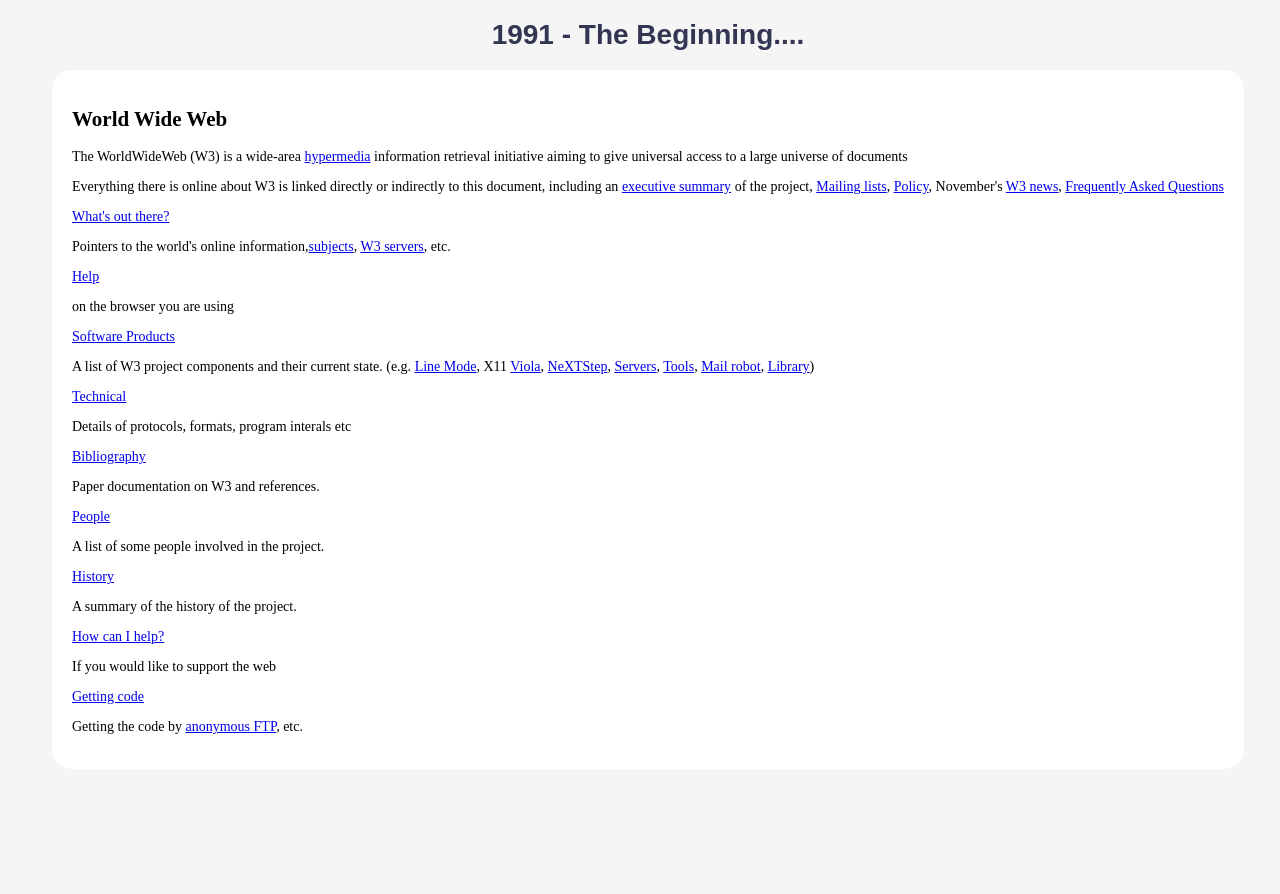
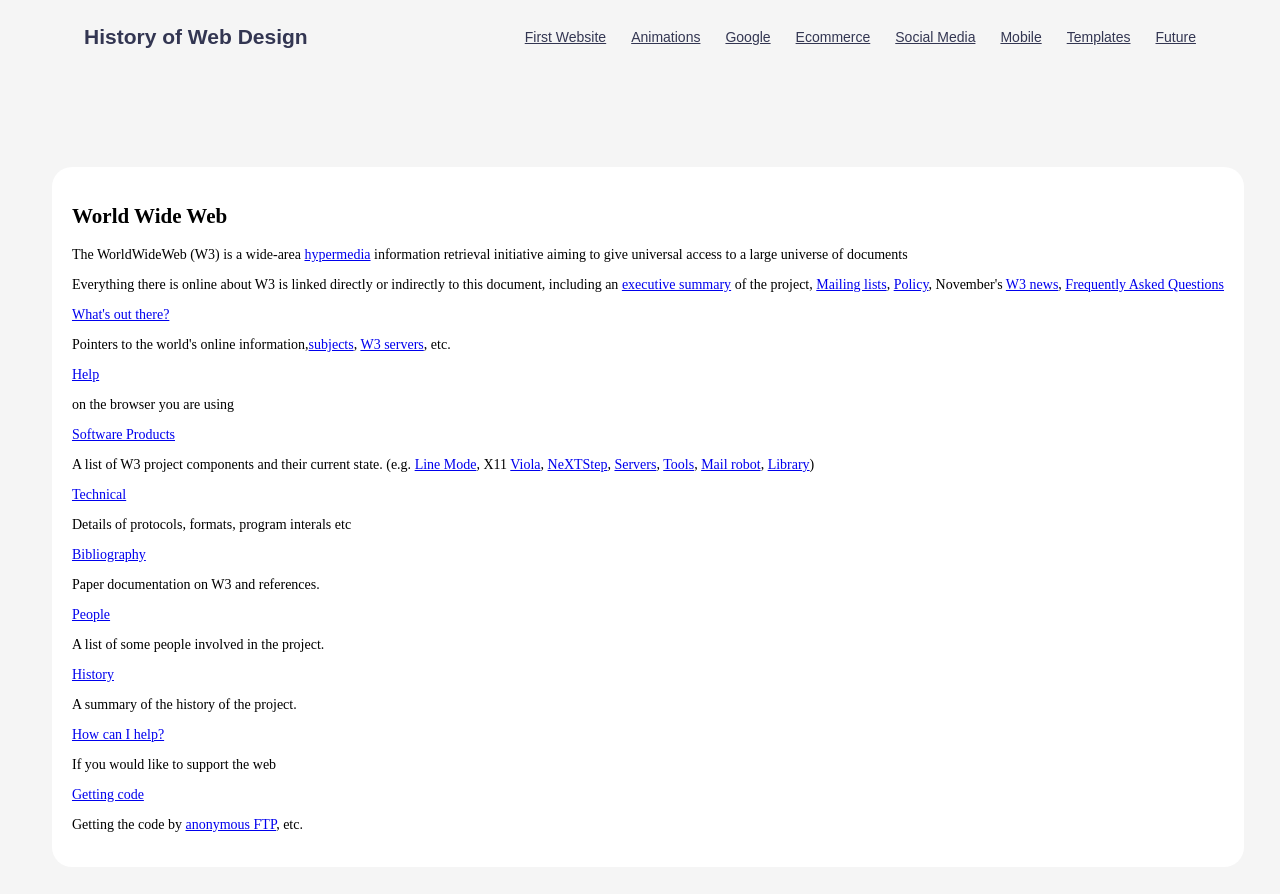
Before and after one commit to Tjohnzon25/302-Final, a PHP site: page / in a window 1280 px wide. Shown: the top 894 px of the page. Run offline with PHP 8.4, Linux system fonts and the light colour scheme.

Commit message:
Final stuff

```diff
--- a/index.html
+++ b/index.html
@@ -9,8 +9,26 @@
 
     <body>
 
-        <div class="section-topic">
-            <h1 id="beg-title">1991 - The Beginning....</h1>
+        <nav>
+            <div class="left-nav">
+                <h1>History of Web Design</h1>
+            </div>
+
+            <div class="right-nav">
+                <ul>
+                    <li><a href="#first-website">First Website</a></li>
+                    <li><a href="#animations">Animations</a></li>
+                    <li><a href="#google">Google</a></li>
+                    <li><a href="ecommerce">Ecommerce</a></li>
+                    <li><a href="#social-media">Social Media</a></li>
+                    <li><a href="#mobile">Mobile</a></li>
+                    <li><a href="#templates">Templates</a></li>
+                    <li><a href="#future">Future</a></li>
+                </ul>
+            </div>
+        </nav>
+
+        <div class="section-topic" id="first-website">
             <section class="left-to-right">
                 <div class="coding-section bg-white">
                     <div>
@@ -49,17 +67,16 @@
             </section>
         </div>
 
-        <div class="section-topic">
-            <h1 class="section-title">Animation Use</h1>
+        <div id="animations">
             <section class="right-to-left">
 
-                <div class="bg-white" style="padding: 20px; border-radius: 20px">
-                    <div class="coding-section left-to-right">
+                <div style="border-radius: 20px">
+                    <div class="coding-section left-to-right-animations">
                         <img src="https://dailydot.s3.amazonaws.com/uploaded/images/original/2012/4/26/oliana_gif.gif" />
                         <img src="https://thefanatic.net/wp-content/uploads/2021/05/01-06-17Avion.gif" id="plane-gif"/>
                     </div>
 
-                    <div class="animations" style="margin-top: 20px">
+                    <div class="animations">
                         <div class="loader-3">
                             <div class="circle"></div>
                             <div class="circle"></div>
@@ -82,12 +99,7 @@
         </div>
 
         <div class="section-topic">
-            <h1 class="section-title">Google</h1>
             <section class="" id="google">
-                <div class="coding-section bg-white">
-                    <img src="imgs/google.png" />
-                </div>
-
                 <div class="text-section">
                     <div style="display: flex; flex-direction: row-reverse; justify-content: center; align-items: center">
                         <img src="https://www.smamarketing.net/hs-fs/hubfs/image_aae1ff6c9a3011e593250a85cd29cb07.png?width=480&name=image_aae1ff6c9a3011e593250a85cd29cb07.png" class="bg-white" style="padding: 20px; border-radius: 20px;"/>
@@ -102,8 +114,7 @@
             </section>
         </div>
 
-        <div class="section-topic">
-            <h1 class="section-title">The Online Economy</h1>
+        <div class="section-topic" id="ecommerce">
             <section class="right-to-left">
                 <div class="coding-section">
                     <img src="https://www.smamarketing.net/hs-fs/hubfs/image_c5e9e8209aa211e5a99a0a69a37bc93a.png?width=480&name=image_c5e9e8209aa211e5a99a0a69a37bc93a.png" />
@@ -120,8 +131,7 @@
             </section>
         </div>
 
-        <div class="section-topic">
-            <h1 class="section-title">Social Media</h1>
+        <div class="section-topic" id="social-media">
             <section class="left-to-right" id="social-media">
                 <div class="coding-section">
                     <img src="https://crackmagazine.net/wp-content/uploads/2019/03/MySpace-755x402.png" />
@@ -138,8 +148,7 @@
             </section>
         </div>
 
-        <div class="section-topic">
-            <h1 class="section-title">Mobile</h1>
+        <div class="section-topic" id="mobile">
             <section class="right-to-left">
                 <div class="coding-section">
                     <img src="https://quintagroup.com/services/web-design/responsive-website-design.png" id="smaller-img"/>
@@ -156,10 +165,17 @@
             </section>
         </div>
 
-        <div class="section-topic">
-            <h1 class="section-title">Website Builders</h1>
+        <div class="section-topic" id="templates">
             <section class="left-to-right">
-                    <img src="https://olittblog.b-cdn.net/wp-content/uploads/2021/10/Wix-1024x498.png"/>
+
+                <div style="display:flex; flex-direction: column; align-items: center">
+                    <div>
+                        <img src="https://images.g2crowd.com/uploads/product/image/social_landscape/social_landscape_8dfd1a922e19ef6ffc78a2bbe094855c/shopify.png" style="object-fit: contain; width: 300px"/>
+                        <img src="https://www.inmotionhosting.com/support/wp-content/uploads/2019/06/WordPress-logotype-alternative.png" style="object-fit: contain; width: 300px"/>
+                    </div>
+
+                    <img src="https://upload.wikimedia.org/wikipedia/en/thumb/7/76/Wix.com_website_logo.svg/2560px-Wix.com_website_logo.svg.png" style="object-fit: contain; width: 300px"/>
+                </div>
 
                 <div class="text-section">
                     <div>
@@ -172,17 +188,27 @@
             </section>
         </div>
 
-        <div class="section-topic">
-            <h1 class="section-title">Future of Web Design</h1>
+        <div class="section-topic" id="future">
             <section class="right-to-left">
                     <img src="https://openai.com/content/images/2021/01/2x-no-mark-1.jpg" style="object-fit: contain; height: 400px"/>
 
                 <div class="text-section">
                     <div>
-                        <h1>DALL-E</h1>
-                        <p>During the pandemic, many people needed to make an online website</p>
-                        <p>Made it easy for people to design or hire someone to design</p>
-                        <p>Design Templates</p>
+                        <h1>OpenAI: DALL-E</h1>
+                        <p>Type in a phrase to output an image</p>
+                        <p></p>
+                        <p>Could remove web design jobs</p>
+                    </div>
+
+                    <div style="margin-top: 50px; margin-right: 30px">
+                        <p>Text Phrase</p>
+                        <h3>An illustration of a baby daikon radish in a tutu walking a dog</h3>
+
+                        <div>
+                         <img src="https://cdn.openai.com/dall-e/v2/samples/anthropomorphism/091432009673a3a126fdec860933cdce_1.png" style="height: 100px; width: 100px"/>
+                         <img src="https://cdn.openai.com/dall-e/v2/samples/anthropomorphism/091432009673a3a126fdec860933cdce_2.png" style="height: 100px; width: 100px"/>
+                         <img src="https://cdn.openai.com/dall-e/v2/samples/anthropomorphism/091432009673a3a126fdec860933cdce_10.png" style="height: 100px; width: 100px"/>
+                        </div>
                     </div>
                 </div>
             </section>
--- a/style.css
+++ b/style.css
@@ -5,16 +5,45 @@ body {
   background-color: #F5F5F5;
 }
 
+nav{
+    display: flex;
+    flex-direction: row;
+    justify-content: space-around;
+    align-items: center;
+    font-family: Arial, Helvetica, sans-serif;
+    margin-bottom: 50px;
+}
+
+.left-nav{
+    display: flex;
+    justify-content: flex-start;
+}
+
+.right-nav ul{
+    display: flex;
+    flex-direction: row;
+    list-style: none;
+    justify-content: flex-end;
+}
+
+li a{
+    margin-left: 25px;
+    text-decoration: underline;
+    color: #333652;
+}
+
 .section-topic{
     height: 100vh;
     width: 100vw;
 }
 
+/*
 .section-title{
     text-align: center;
     font-family: Arial, Helvetica, sans-serif;
     margin-top: 150px
 }
+*/
 
 #beg-title{
     text-align: center;
@@ -25,6 +54,13 @@ body {
   display: flex;
   justify-content: center;
   align-items: center;
+  min-height: 100vh;
+}
+
+.left-to-right-animations{
+  display: flex;
+  justify-content: center;
+  align-items: center;
 }
 
 .right-to-left{
@@ -32,6 +68,7 @@ body {
     flex-direction: row-reverse;
     justify-content: center;
     align-items: center;
+    min-height: 100vh;
 }
 
 .coding-section{
```
